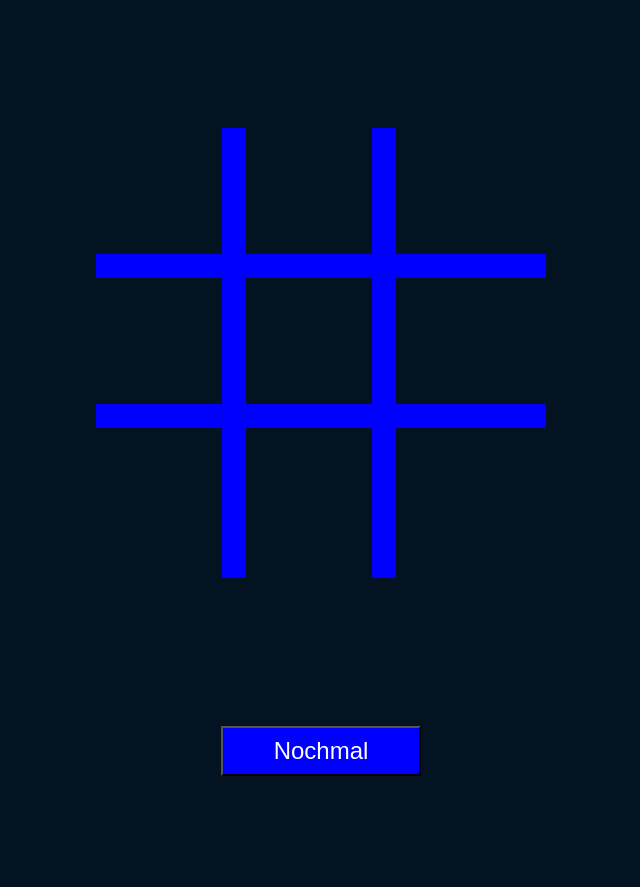
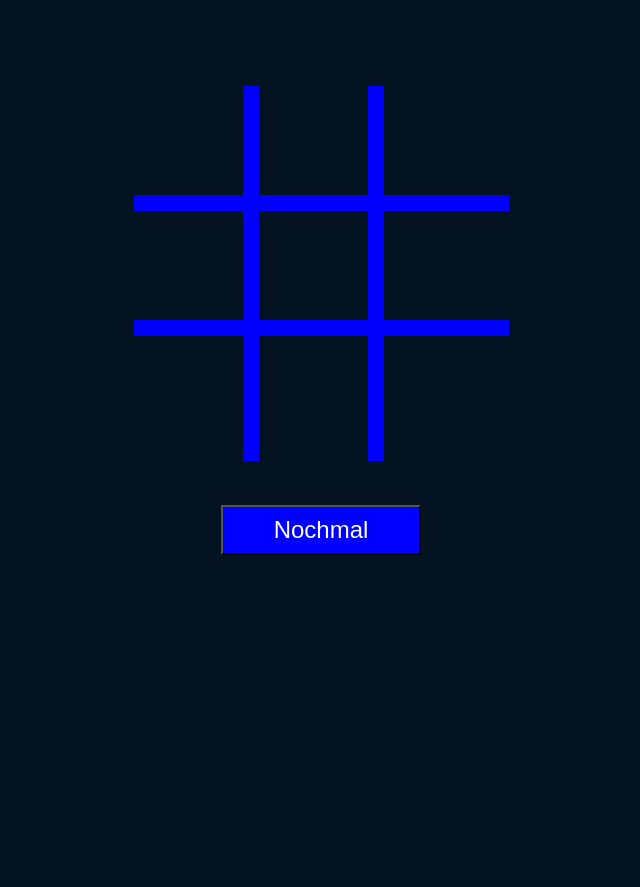
Before and after one commit to Invalidename/Tic-Tac-Toe, a plain HTML site: page mehrspielertikitaki.html in a window 1280 px wide. Shown: the whole page, without its empty margins (319-959 px from the left). After the commit the page ends 800 px from the top, so only its background shows below. Drawn offline with Linux system fonts and the light colour scheme.

Commit message:
Add files via upload

```diff
--- a/css/ticitacitoe.css
+++ b/css/ticitacitoe.css
@@ -2,7 +2,7 @@ body{
     display: flex;
     flex-direction: column;
     align-items: center;
-    margin-top: 10%;
+    margin-top: 3%;
     background-color: #031321;
     font-family: sans-serif;
     text-shadow:
@@ -22,8 +22,8 @@ body{
 
 #hauptfeld{
     display: grid;
-    grid-template-columns: 150px 150px 150px;
-    grid-template-rows: 150px 150px 150px;
+    grid-template-columns: 125px 125px 125px;
+    grid-template-rows: 125px 125px 125px;
     cursor: pointer;
     position: relative;
 }
@@ -31,7 +31,7 @@ body{
 .feld{
     color: rgb(0, 0, 255);
 
-    font-size: 3em;
+    font-size: 2em;
     display: flex;
     justify-content: center;
     align-items: center;
@@ -111,7 +111,7 @@ body{
 #spielmeldungsfeld{
     text-align: center;
     border: #031321 8px solid;
-    padding: 100px;
+
 
 }
 
@@ -126,6 +126,7 @@ button{
     width: 200px;
     height: 50px;
     font-size: 1.5em;
+    margin-top: 10%
 }
 
 .versteckt{
--- a/mehrspielertikitaki.html
+++ b/mehrspielertikitaki.html
@@ -5,10 +5,12 @@
     <meta http-equiv="X-UA-Compatible" content="IE=edge">
     <meta name="viewport" content="width=device-width, initial-scale=1.0">
     <title>Tic tac toe</title>
-
+    <link rel="shortcut icon" type="x-icon" href="tabbild.png">
     <link rel="stylesheet" href="css/ticitacitoe.css">
 </head>
 <body>
+    <div id="spielmeldungsfeld" class="versteckt">
+        <h2 id="spielmeldungs_text"></h2>
     <div id="hauptfeld">
         <div data-index="1" class="feld rechtegrenze unteregrenze"></div>
         <div data-index="2" class="feld rechtegrenze unteregrenze"></div>
@@ -23,7 +25,6 @@
 
     </div>
     <div id="spielmeldungsfeld" class="versteckt">
-        <h2 id="spielmeldungs_text"></h2>
         <button id="neustart">Nochmal</button>
     </div>
     <script src="JavaScript/ticitaci.js"></script>
```
Also changed, not shown: Einfach.html (+1 -0 lines), Schwer.html (+1 -0 lines), index.html (+1 -1 lines), schwereinfach.html (+1 -0 lines), singlemulty.html (+1 -0 lines).
